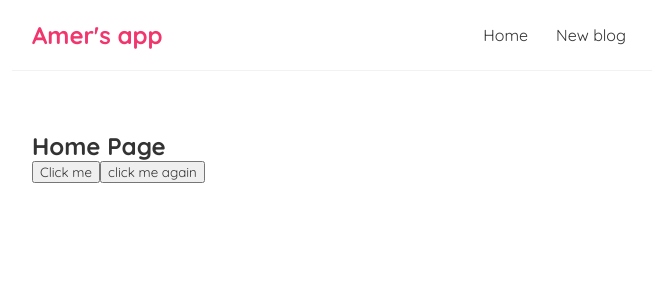
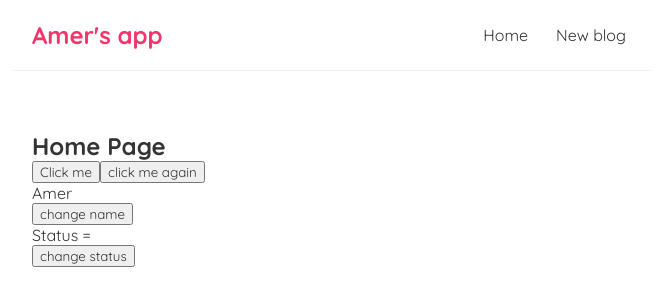
Before and after one commit to AmerBiro/my_first_react_app, a React (Create React App) app: page / in a window 1280 px wide. Shown: the top 306 px of the page, without its empty margins (308-964 px from the left). Built offline with nearby package versions, Linux system fonts and the light colour scheme; the HTML template or start-up script is replaced by a standard one.

Commit message:
using useState

```diff
--- a/src/_home/Home.js
+++ b/src/_home/Home.js
@@ -1,4 +1,10 @@
+import { useState } from "react"
+
 const Home = () => {
+     let [name, setName] = useState('Amer')
+
+     let [status, setStatus] = useState(false)
+     let [num, setNum] = useState()
 
      const clickButton = (e) => {
           console.log('Hello user', e)
@@ -6,6 +12,20 @@ const Home = () => {
 
      const clickMeAgain = (name, e) => {
           console.log(name, e)
+     }
+
+     const changeName = (name) => {
+          setName('new name')
+     }
+
+     const changeStatus = (num) => {
+          if(status == false){
+               setNum(0)
+               setStatus(true)
+          }else{
+               setNum(1)
+               setStatus(false)
+          }
      }
 
      return (
@@ -17,6 +37,12 @@ const Home = () => {
                     clickMeAgain('clicked agian', e.shiftKey)
                }}>click me again</button>
 
+               <p>{name}</p>
+               <button onClick={changeName}>change name</button>
+
+               <p>Status = {num}</p>
+               <button onClick={changeStatus}>change status</button>
+
           </div>
       );
 }
```
